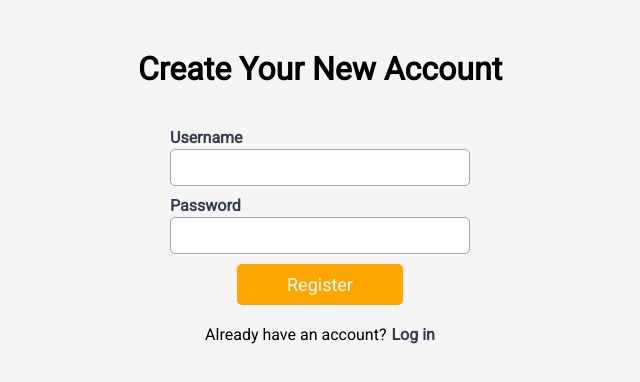
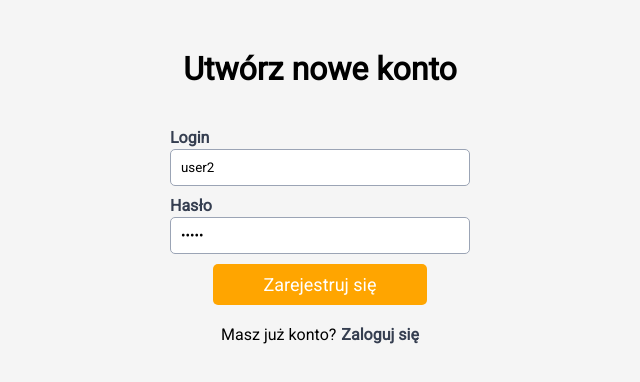
Before and after one commit to wojciechgrochecki/PWO_projekt_front, a React (Vite) app: page /register in a window 1280 px wide. Shown: the top 382 px of the page, without its empty margins (320-960 px from the left). Built offline with nearby package versions, Linux system fonts and the light colour scheme.

Commit message:
feat(register): show toast on server response, change lang to PL

```diff
--- a/src/components/Register/RegistrationForm.jsx
+++ b/src/components/Register/RegistrationForm.jsx
@@ -1,61 +1,82 @@
-import { useState } from 'react'
-import styles from '../Login/Login.module.css'
-import { Link, useNavigate } from "react-router-dom"
-import axios from "axios"
+import { useState } from "react";
+import styles from "../Login/Login.module.css";
+import { Link, useNavigate } from "react-router-dom";
+import axios from "axios";
+import { toast } from "react-toastify";
 
 export default function RegistrationForm() {
-    const [formData, setFormData] = useState({ username: "", email: "", password: "" });
-    const [error, setError] = useState("")
-    const navigate = useNavigate()
+  const [formData, setFormData] = useState({
+    username: "user2",
+    password: "user2",
+  });
+  const [error, setError] = useState("");
+  const navigate = useNavigate();
 
   const handleSubmit = async (e) => {
     e.preventDefault();
     try {
-            const url = "http://localhost:8080/api/Auth/Register";
-            const { data: res } = await axios.post(url, formData)
-            console.log(res.message)
-            navigate("/login")
-
+      const url = "auth/register";
+      await axios.post(url, formData);
+      toast.success("Konto zostało poprawnie założone");
+      navigate("/login");
     } catch (error) {
-            if (
-                error.response &&
-                error.response.status >= 400 &&
-                error.response.status <= 500
-            ) {
-                setError(error.response.data.message)
-            }
+      if (error.response) {
+        //serwer zwrócił status
+      } else if (error.request) {
+        //wysłano zapytanie ale nie została zwrócona odpowiedź od serwera
+        console.log(error);
+        toast.dismiss();
+        toast.error("Błąd serwera");
+        return;
       }
 
+      console.log(error);
     }
+  };
 
   function handleChange(e) {
     const { name, value } = e.target;
-        setFormData((prevFormData) => ({ ...prevFormData, [name]: value }))
+    setFormData((prevFormData) => ({ ...prevFormData, [name]: value }));
   }
 
-
-    return (<>
+  return (
+    <>
       <div className={styles["form-container"]}>
-            <h1>Create Your New Account</h1>
+        <h1>Utwórz nowe konto</h1>
         <form className={styles["form"]} onSubmit={handleSubmit}>
-                <div >
-                    <h3>Username</h3>
-                    <input type="text" name="username" id="username" value={formData.username} onChange={handleChange} required />
+          <div>
+            <h3>Login</h3>
+            <input
+              type="text"
+              name="username"
+              id="username"
+              value={formData.username}
+              onChange={handleChange}
+              required
+            />
           </div>
-                <div >
-                    <h3>Password</h3>
-                    <input type="password" name="password" id="password" value={formData.password} onChange={handleChange} required />
+          <div>
+            <h3>Hasło</h3>
+            <input
+              type="password"
+              name="password"
+              id="password"
+              value={formData.password}
+              onChange={handleChange}
+              required
+            />
           </div>
-                {error && <div
-                    className={styles["error-message"]}>{error}</div>}
-                <button type="submit"
-                    className={styles["submit-button"]}>
-                    Register
+          <button type="submit" className={styles["submit-button"]}>
+            Zarejestruj się
           </button>
         </form>
-            <div className={styles['link-wrap']}>
-                Already have an account? <Link to='/login' style={{ textDecoration: 'none' }}><div className={styles["register-link"]}>Log in</div></Link>
+        <div className={styles["link-wrap"]}>
+          Masz już konto?{" "}
+          <Link to="/login" style={{ textDecoration: "none" }}>
+            <div className={styles["register-link"]}>Zaloguj się</div>
+          </Link>
         </div>
       </div>
-    </>)
+    </>
+  );
 }
```
Lines whose indentation alone changed are shown as unchanged.
